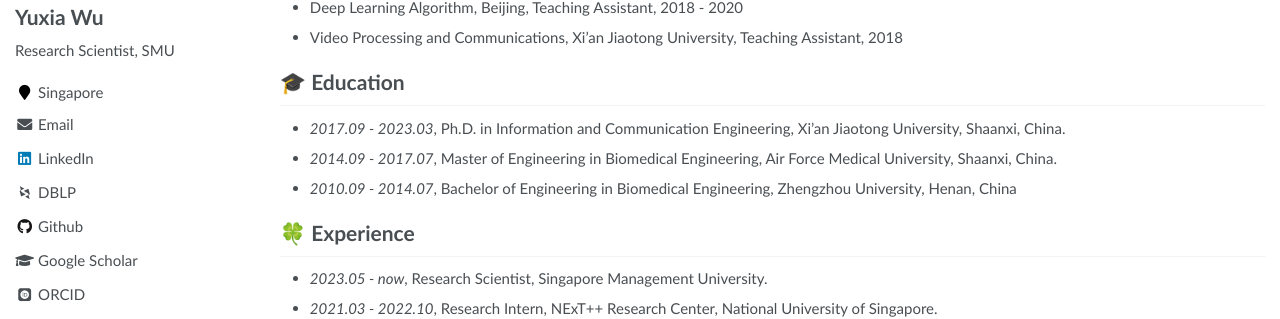
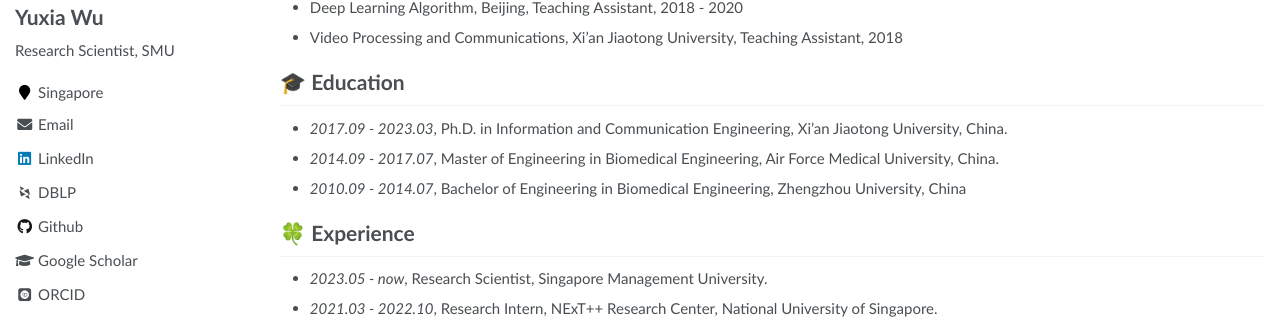
Before and after one commit to YuxiaWu/YuxiaWu.github.io, a Jekyll site: the page built from _pages/about.md, in a window 1280 px wide and 900 px high, scrolled down 1683 px. Shown: the part 272-591 px from the top of the window. Built offline with Jekyll 4.4.1, drawn with Linux system fonts in a browser that asks for light colours; some web fonts are replaced.

Commit message:
Update about.md

```diff
--- a/_pages/about.md
+++ b/_pages/about.md
@@ -101,9 +101,9 @@
 - Video Processing and Communications, Xi'an Jiaotong University, Teaching Assistant, 2018
 
 # 🎓 Education
-- *2017.09 - 2023.03*,	Ph.D. in Information and Communication Engineering, Xi'an Jiaotong University, Shaanxi, China.
-- *2014.09 - 2017.07*,	Master of Engineering in Biomedical Engineering, Air Force Medical University, Shaanxi, China.
-- *2010.09 - 2014.07*,	Bachelor of Engineering in Biomedical Engineering, Zhengzhou University, Henan, China
+- *2017.09 - 2023.03*,	Ph.D. in Information and Communication Engineering, Xi'an Jiaotong University, China.
+- *2014.09 - 2017.07*,	Master of Engineering in Biomedical Engineering, Air Force Medical University, China.
+- *2010.09 - 2014.07*,	Bachelor of Engineering in Biomedical Engineering, Zhengzhou University, China
 
 # 🍀 Experience
 - *2023.05 - now*, Research Scientist, Singapore Management University.
```
